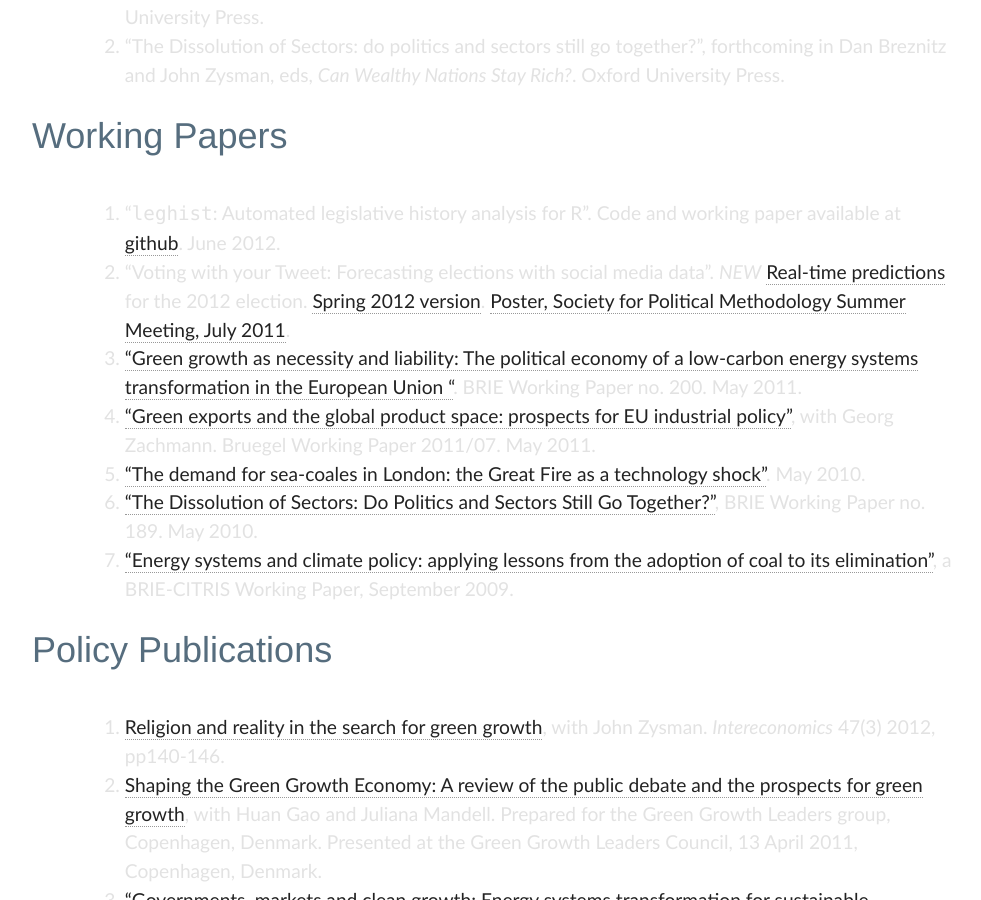
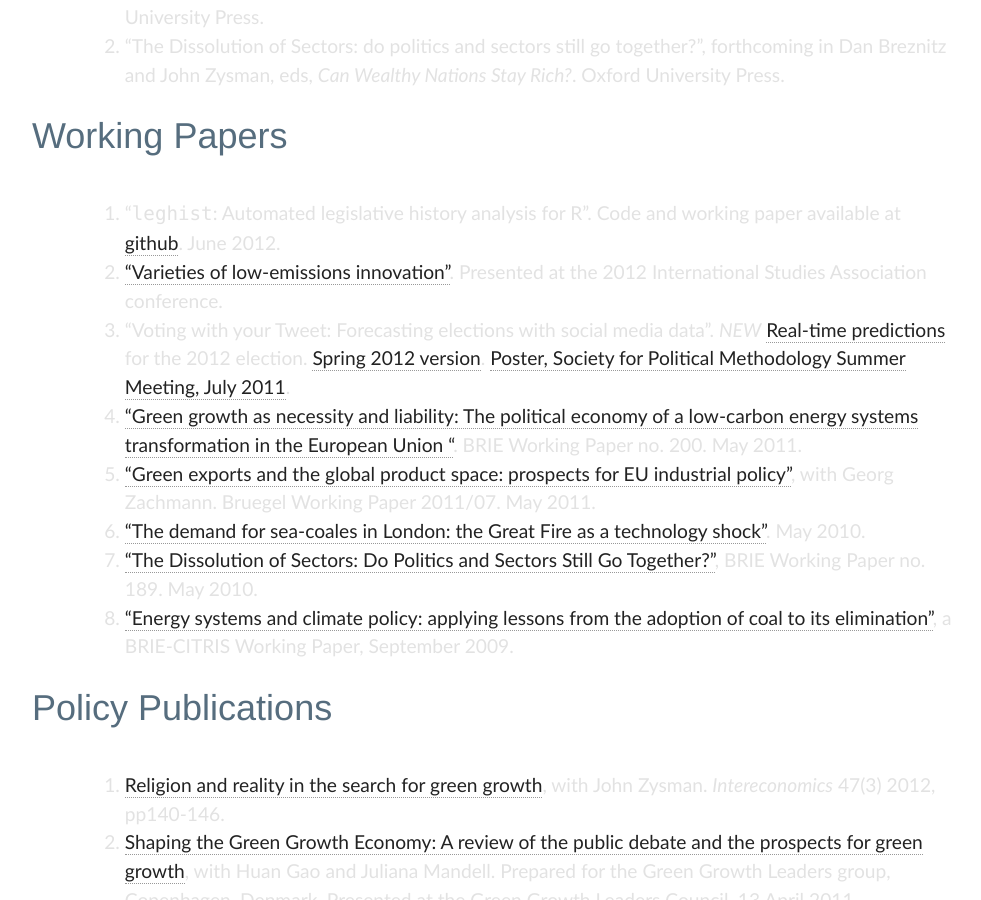
Before and after one commit to markhuberty/markhuberty.github.com, a Jekyll site: the page built from publications.md, in a window 1280 px wide and 900 px high, scrolled down 1582 px. Shown: the whole window, without its empty margins (133-1114 px from the left). Built offline with Jekyll 4.4.1, drawn with Linux system fonts in a browser that asks for light colours; some web fonts are replaced; Markdown is read by kramdown in place of the engine named in the settings.

```diff
--- a/_layouts/wide.html
+++ b/_layouts/wide.html
@@ -37,6 +37,7 @@
 	<li>
 	  <a href="/index.html" title="Front Page">Main</a>
 	</li>
+        <li><a href="cv.html" title="CV">Resume</a>
         <li>
 	  <a href="/recent.html" title="Posts">Recent</a>
 	</li>
--- a/publications.md
+++ b/publications.md
@@ -74,15 +74,17 @@ systems that it must transform.
 1.  "`leghist`: Automated legislative history analysis for R". Code and
     working paper available at
     [github](https://github.com/markhuberty/leghist.git). June 2012.
-2.  "Voting with your Tweet: Forecasting elections with social media
+2.  ["Varieties of low-emissions innovation"](/files/huberty_low_emissions_innovation.pdf). Presented at the 2012
+    International Studies Association conference.
+3.  "Voting with your Tweet: Forecasting elections with social media
     data". *NEW* [Real-time predictions](http://californianewsservice.org/category/tweet-vote/) for the 2012 election. [Spring 2012 version](./files/twitter_paper.pdf.zip). [Poster,
     Society for Political Methodology Summer Meeting, July
     2011](./files/huberty_polmeth2011_poster.pdf).
-3.  ["Green growth as necessity and liability: The political economy of
+4.  ["Green growth as necessity and liability: The political economy of
     a low-carbon energy systems transformation in the European Union
     "](http://brie.berkeley.edu/publications/WP_200%20Green%20Growth%20as%20necessity.pdf).
     BRIE Working Paper no. 200. May 2011.
-4.  ["Green exports and the global product space: prospects for EU
+5.  ["Green exports and the global product space: prospects for EU
     industrial
     policy"](http://www.bruegel.org/publications/publication-detail/publication/556-green-exports-and-the-global-product-space-prospects-for-eu-industrial-policy/),
     with Georg Zachmann. Bruegel Working Paper 2011/07. May 2011.
```
Also changed, not shown: _layouts/main.html (+21 -6 lines), contact.md (added, +19 -0 lines), 3 other files.
